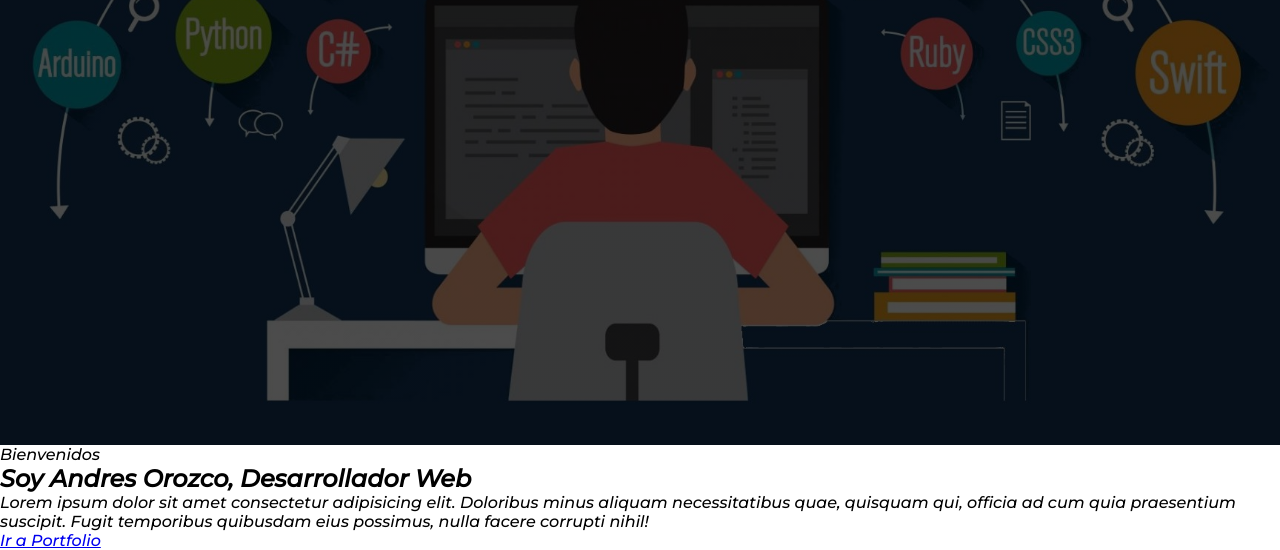
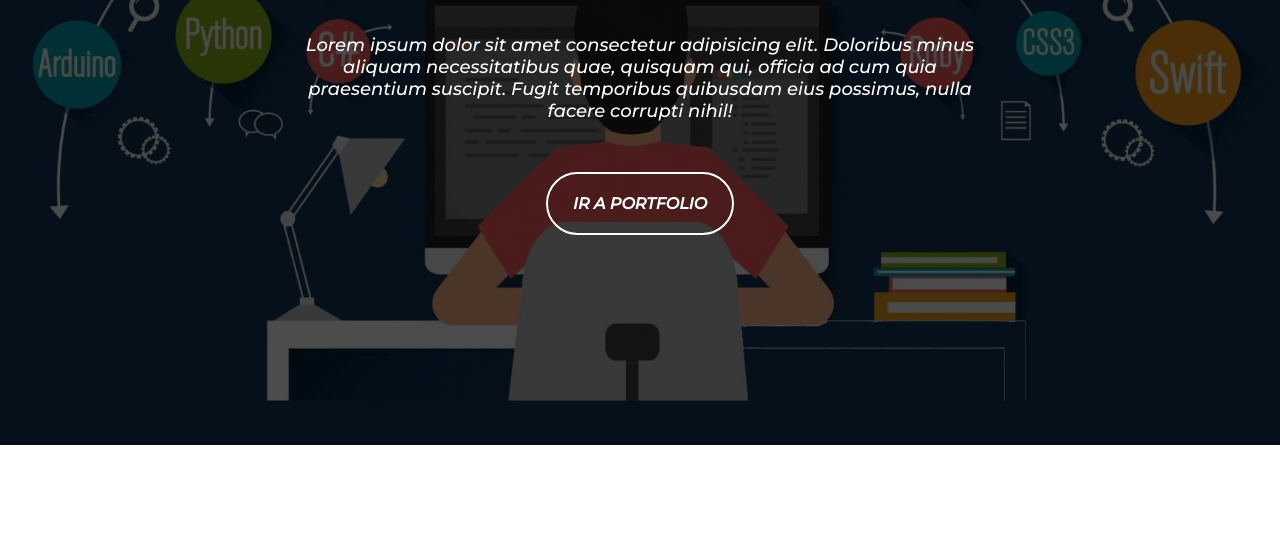
Before and after one commit to AnotherEngineerHere/portfolioredone, a plain HTML site: page index.html in a window 1280 px wide. Shown: the part 355-905 px from the top of the page. After the commit the page ends 800 px from the top, so only its background shows below. Drawn offline with Linux system fonts and the light colour scheme.

Commit message:
Updated and added some CSS to the project

```diff
--- a/estilo.css
+++ b/estilo.css
@@ -64,18 +64,52 @@ html {
     max-width: 1100px;
     height: 100vh;
     margin: auto;
-    columns: #fff;
+    color: #fff;
     display: flex;
     flex-direction: column;
     align-items: center;
     justify-content: center;
-
 }
-
-#inicio .contenido .presentacion .bienvenida{
+#inicio .contenido .presentacion h2{
     font-size: 16px;
     margin-bottom: 20px;
     text-transform: uppercase;
     letter-spacing: 5px;
+}
+#inicio .contenido .presentacion h2{
+    font-size: 55px;
+    margin-bottom: 25px;
+    text-align: center;
+}
+#inicio .contenido .presentacion h2 span{
+    font-size: 25px;
+    color: #ff5080;
+}
+#inicio .contenido .presentacion .descripcion{
+    max-width: 700px;
+    margin: 25px auto;
+    font-size: 18px;
+    text-align: center;
+}
 
+#inicio .contenido .presentacion a{
+    text-decoration: none;
+    display: inline-block;
+    margin: 25px;
+    padding: 20px 25px;
+    border: 2px solid #fff;
+    border-radius: 50px;
+    color: #fff;
+    font-weight: bold;
+    text-transform: uppercase;
+    transition: .5s;
 }
+
+#inicio .contenido .presentacion a:hover{
+    background-color: #ff5080;
+}
+
+#incono-nav{
+    color: #fff;
+    display: none ;
+}
--- a/index.html
+++ b/index.html
@@ -33,16 +33,22 @@
                     <i class="fa-solid fa-bars"></i>
                 </div>
             </header>
-            <div class="presentacion"></div>
-            <p class="bienvenida">Bienvenidos</p>
-            <h2>Soy <span>Andres Orozco</span>, Desarrollador Web</h2>
-            <p class="descripcion">Lorem ipsum dolor sit amet consectetur adipisicing elit. Doloribus minus aliquam
-                necessitatibus quae, quisquam qui, officia ad cum quia praesentium suscipit. Fugit temporibus quibusdam
-                eius possimus, nulla facere corrupti nihil!</p>
-            <a href="#portfolio">Ir a Portfolio</a>
+            <div class="presentacion">
+                <p class="bienvenida">Bienvenidos</p>
+                <h2>Soy <span>Andres Orozco</span>, Desarrollador Web</h2>
+                <p class="descripcion">Lorem ipsum dolor sit amet consectetur adipisicing elit. Doloribus minus aliquam
+                    necessitatibus quae, quisquam qui, officia ad cum quia praesentium suscipit. Fugit temporibus
+                    quibusdam
+                    eius possimus, nulla facere corrupti nihil!</p>
+                <a href="#portfolio">Ir a Portfolio</a>
+
+            </div>
+
         </div>
     </section>
 
+    <!--Seccion sobre mi-->
+    <section></section>
 </body>
 
 </html>
```
